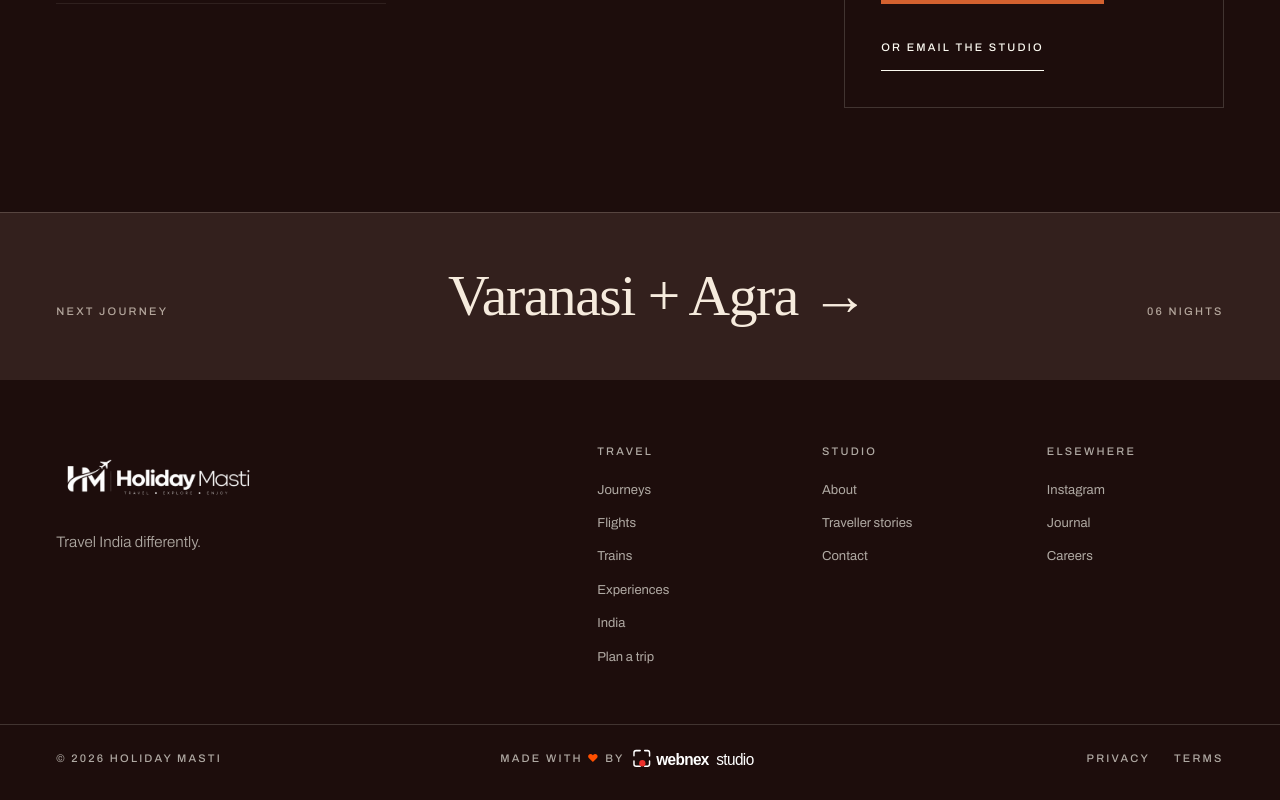
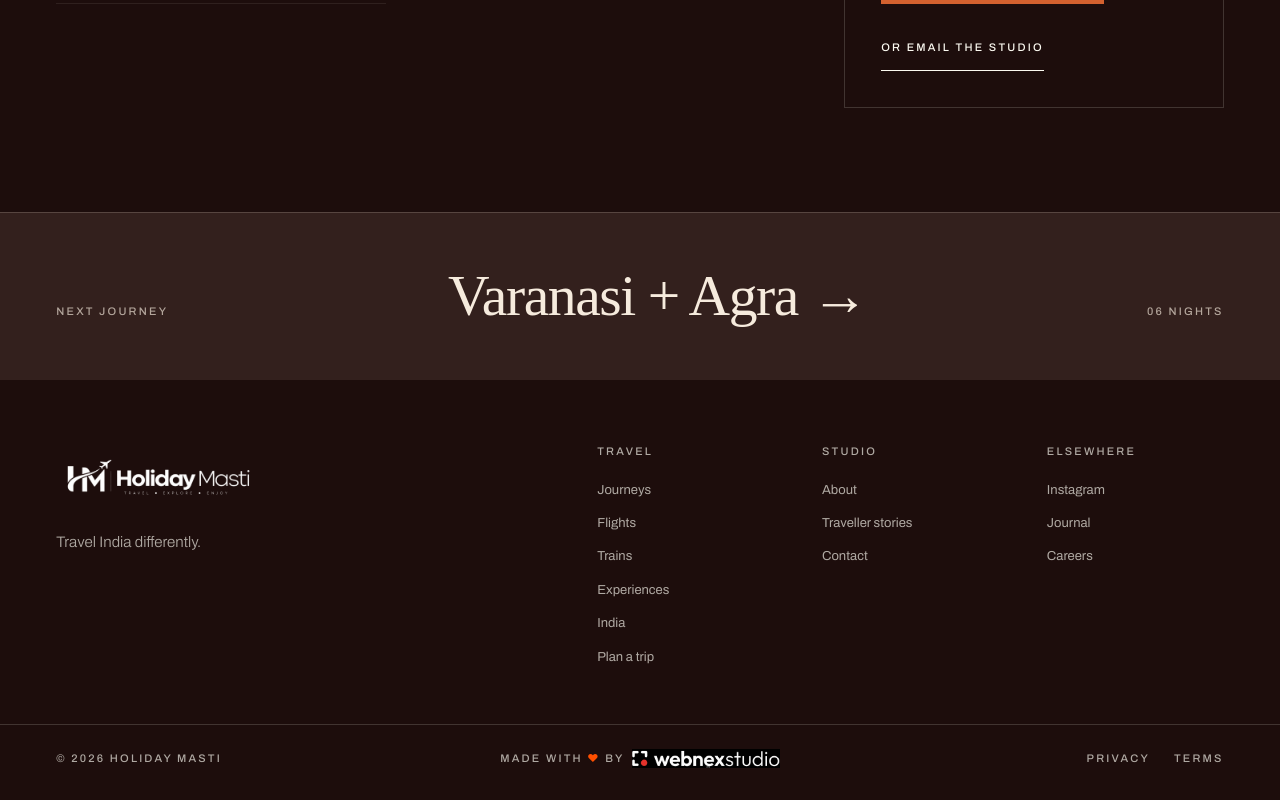
Before and after one commit to iamrohitksingh87-ops/Holiday-Masti, a React (Vite) app: page /journeys/goa in a window 1280 px wide. Shown: the part 3476-4276 px from the top of the page. Built offline with nearby package versions, Linux system fonts and the light colour scheme; a web font is replaced by a local one.

Commit message:
Use exact WebnexStudio PNG logo in footer

```diff
--- a/src/components/footer/Footer.tsx
+++ b/src/components/footer/Footer.tsx
@@ -71,7 +71,7 @@ export function Footer() {
           <span>Made with <span aria-hidden="true">♥</span> by</span>
           <img
             className="foot__webnex-logo"
-            src="/brand/webnexstudio-logo.svg"
+            src="/brand/webnexstudio-logo.png"
             alt="WebnexStudio"
             width="130"
             height="20"
```
